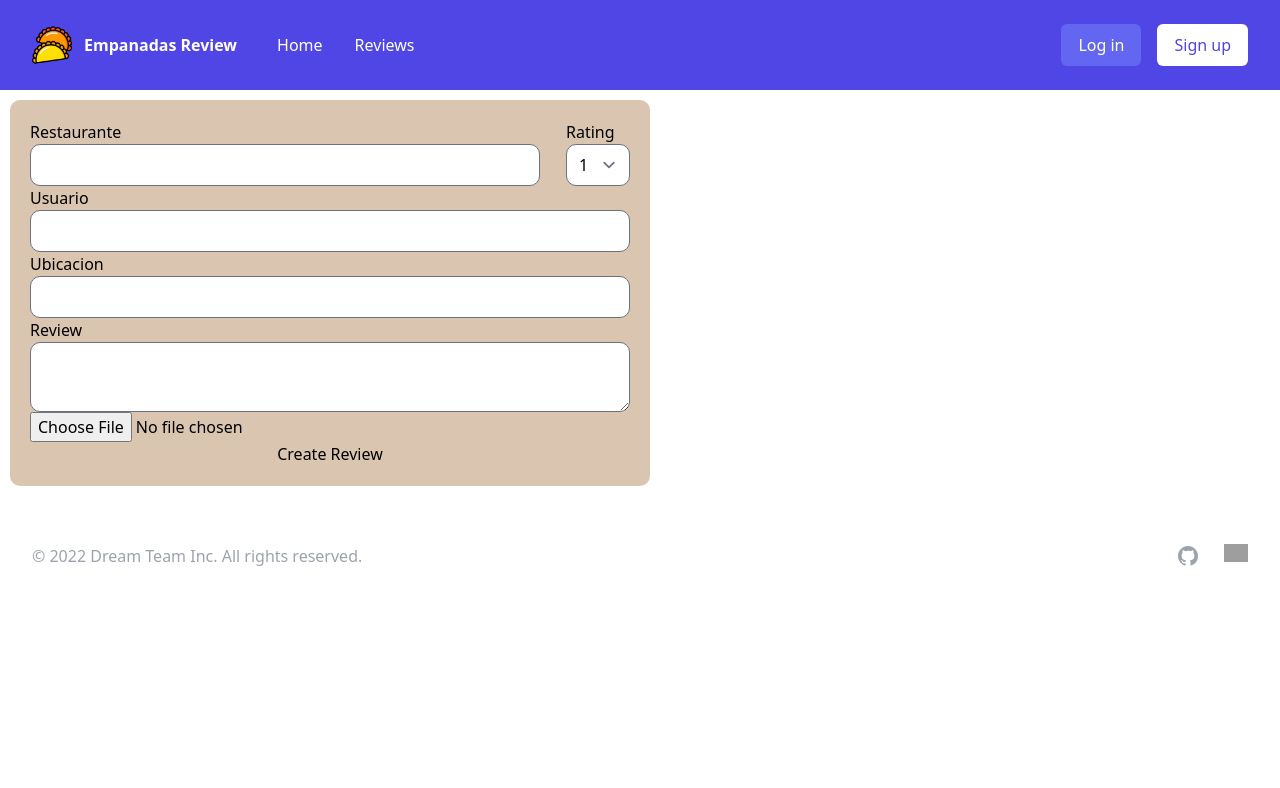
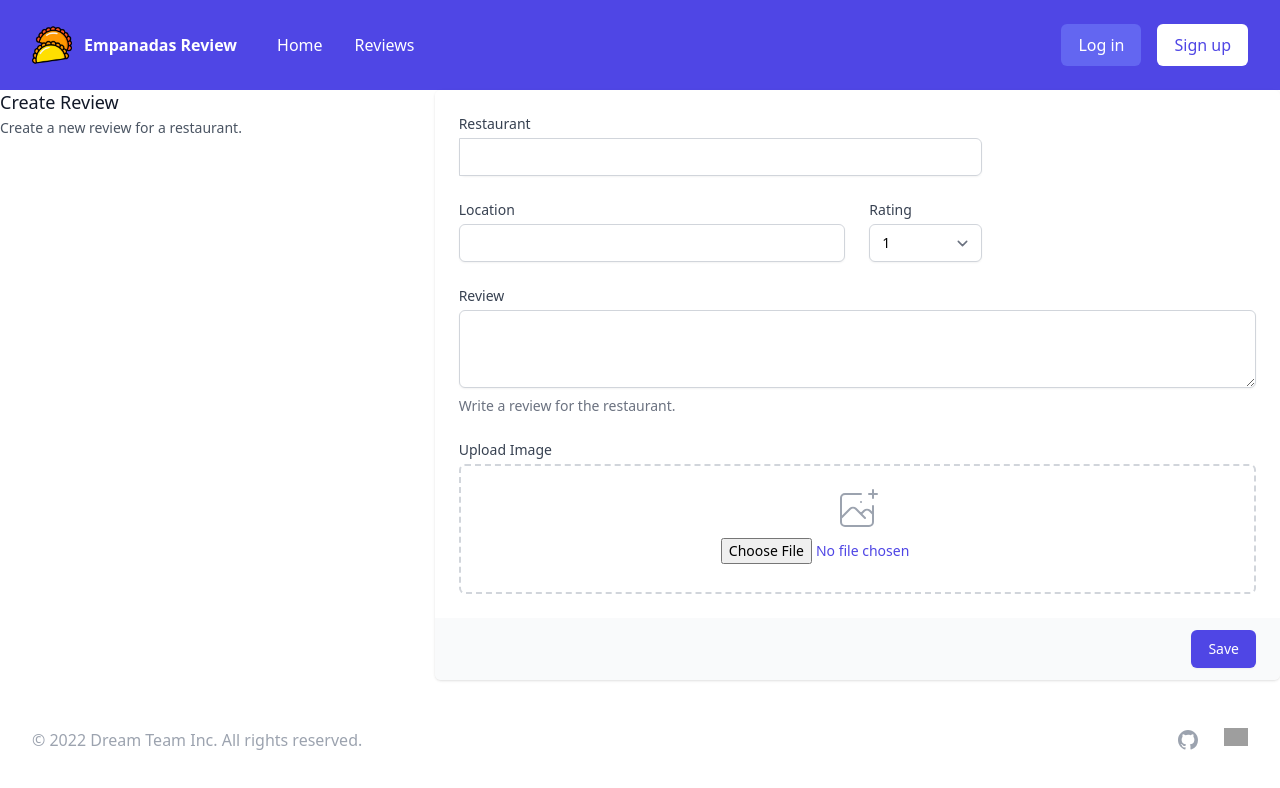
Before and after one commit to estebansalguero/main-project-front, a React (Vite) app: page /Reviews/Create in a window 1280 px wide. Shown: the top 788 px of the page. Built offline with nearby package versions, Linux system fonts and the light colour scheme; grey boxes are pictures that could not be loaded.

Commit message:
feat: work on forms and design

```diff
--- a/src/Components/Reviews/CreateReview.jsx
+++ b/src/Components/Reviews/CreateReview.jsx
@@ -1,14 +1,12 @@
 import React, { useState } from "react";
 import axios from "axios";
-import {Preview} from "../Preview";
+import { Preview } from "../Preview";
 
-import "./reviews.css";
 export default function CreateReview() {
   const [file, setFile] = useState(null);
   const onInputChange = (event) => {
     setFile(event.target.files[0]);
     var fileName = event.target.files[0].name;
-    console.log(fileName);
     setName(fileName);
   };
 
@@ -16,7 +14,6 @@ export default function CreateReview() {
     event.preventDefault();
     const formData = new FormData();
     var fileName = file.name;
-    console.log(fileName);
     formData.append("file", file);
     axios
       .post("/uploadImg", formData)
@@ -30,15 +27,73 @@ export default function CreateReview() {
   };
 
   return (
-    <div className="createReview">
-      <div className="topCreateReview">
-        <div className="restauranteDiv">
-          <p>Restaurante</p>
-          <input type="text" id="restauranteIn" className="inputReview" />
+    <>
+      <div>
+        <div className="md:grid md:grid-cols-3 md:gap-6">
+          <div className="md:col-span-1">
+            <div className="px-4 sm:px-0">
+              <h3 className="text-lg font-medium leading-6 text-gray-900">
+                Create Review
+              </h3>
+              <p className="mt-1 text-sm text-gray-600">
+                Create a new review for a restaurant.
+              </p>
             </div>
-        <div>
-          <p>Rating</p>
-          <select id="ratingIn" className="inputReview">
+          </div>
+          <div className="mt-5 md:mt-0 md:col-span-2">
+            <form action="#" method="POST">
+              <div className="shadow sm:rounded-md sm:overflow-hidden">
+                <div className="px-4 py-5 bg-white space-y-6 sm:p-6">
+                  <div className="grid grid-cols-3 gap-6">
+                    <div className="col-span-3 sm:col-span-2">
+                      <label
+                        htmlFor="restauranteIn"
+                        className="block text-sm font-medium text-gray-700"
+                      >
+                        Restaurant
+                      </label>
+                      <div className="mt-1 flex rounded-md shadow-sm">
+                        <input
+                          type="text"
+                          name="restauranteIn"
+                          id="restauranteIn"
+                          className="focus:ring-indigo-500 focus:border-indigo-500 flex-1 block w-full rounded-none rounded-r-md sm:text-sm border-gray-300"
+                        />
+                      </div>
+                    </div>
+                  </div>
+
+                  <div className="mt-5 md:mt-0 md:col-span-2">
+                    <div className="grid grid-cols-6 gap-6">
+                      <div className="col-span-6 sm:col-span-3">
+                        <label
+                          htmlFor="ubicacionIn"
+                          className="block text-sm font-medium text-gray-700"
+                        >
+                          Location
+                        </label>
+                        <input
+                          type="text"
+                          name="ubicacionIn"
+                          id="ubicacionIn"
+                          autoComplete="given-name"
+                          className="mt-1 focus:ring-indigo-500 focus:border-indigo-500 block w-full shadow-sm sm:text-sm border-gray-300 rounded-md"
+                        />
+                      </div>
+
+                      <div className="col-span-1 sm:col-span-1">
+                        <label
+                          htmlFor="ratingIn"
+                          className="block text-sm font-medium text-gray-700"
+                        >
+                          Rating
+                        </label>
+                        <select
+                          name="ratingIn"
+                          id="ratingIn"
+                          autoComplete="family-name"
+                          className="mt-1 focus:ring-indigo-500 focus:border-indigo-500 block w-full shadow-sm sm:text-sm border-gray-300 rounded-md"
+                        >
                           <option value="1">1</option>
                           <option value="2">2</option>
                           <option value="3">3</option>
@@ -47,22 +102,80 @@ export default function CreateReview() {
                         </select>
                       </div>
                     </div>
-      <p>Usuario</p>
-      <input type="text" id="usuarioIn" className="inputReview" value={sessionStorage.getItem("userName")} disabled/>
-      <p>Ubicacion</p>
-      <input type="text" id="ubicacionIn" className="inputReview" />
-      <p>Review</p>
-      <textarea type="textArea" id="reviewIn" className="textAreaReview" />
+                  </div>
+
+                  <div>
+                    <label
+                      htmlFor="reviewIn"
+                      className="block text-sm font-medium text-gray-700"
+                    >
+                      Review
+                    </label>
+                    <div className="mt-1">
+                      <textarea
+                        id="reviewIn"
+                        name="reviewIn"
+                        rows={3}
+                        className="shadow-sm focus:ring-indigo-500 focus:border-indigo-500 mt-1 block w-full sm:text-sm border border-gray-300 rounded-md"
+                        defaultValue={""}
+                      />
+                    </div>
+                    <p className="mt-2 text-sm text-gray-500">
+                      Write a review for the restaurant.
+                    </p>
+                  </div>
+
+                  <div>
                     <form>
-        <input type="file" onChange={onInputChange} />
-        <p id="fileName" hidden>a</p>
+                      <label className="block text-sm font-medium text-gray-700">
+                        Upload Image
+                      </label>
+                      <div className="mt-1 flex justify-center px-6 pt-5 pb-6 border-2 border-gray-300 border-dashed rounded-md">
+                        <div className="space-y-1 text-center">
+                          <svg
+                            className="mx-auto h-12 w-12 text-gray-400"
+                            stroke="currentColor"
+                            fill="none"
+                            viewBox="0 0 48 48"
+                            aria-hidden="true"
+                          >
+                            <path
+                              d="M28 8H12a4 4 0 00-4 4v20m32-12v8m0 0v8a4 4 0 01-4 4H12a4 4 0 01-4-4v-4m32-4l-3.172-3.172a4 4 0 00-5.656 0L28 28M8 32l9.172-9.172a4 4 0 015.656 0L28 28m0 0l4 4m4-24h8m-4-4v8m-12 4h.02"
+                              strokeWidth={2}
+                              strokeLinecap="round"
+                              strokeLinejoin="round"
+                            />
+                          </svg>
+                          <div className="flex text-sm text-gray-600">
+                            <label
+                              htmlFor="file-upload"
+                              className="relative cursor-pointer bg-white rounded-md font-medium text-indigo-600 hover:text-indigo-500 focus-within:outline-none focus-within:ring-2 focus-within:ring-offset-2 focus-within:ring-indigo-500"
+                            >
+                              <input onChange={onInputChange} type="file" />
+                              <p id="messageCreate" />
+                            </label>
+                          </div>
+                          <p id="fileName" />
+                        </div>
+                      </div>
                     </form>
-
-      <button className="crudButton" onClick={onFormSubmit}>
-        Create Review
+                  </div>
+                </div>
+                <div className="px-4 py-3 bg-gray-50 text-right sm:px-6">
+                  <button
+                    onClick={onFormSubmit}
+                    type="submit"
+                    className="inline-flex justify-center py-2 px-4 border border-transparent shadow-sm text-sm font-medium rounded-md text-white bg-indigo-600 hover:bg-indigo-700 focus:outline-none focus:ring-2 focus:ring-offset-2 focus:ring-indigo-500"
+                  >
+                    Save
                   </button>
-      <p id="messageCreate"></p>
                 </div>
+              </div>
+            </form>
+          </div>
+        </div>
+      </div>
+    </>
   );
 }
 
@@ -78,6 +191,8 @@ async function createReview() {
   let ubicacion = document.getElementById("ubicacionIn").value;
   var todayDate = new Date().toISOString().slice(0, 10);
   let fileName = document.getElementById("fileName").innerHTML;
+
+console.log(fileName);
 
   const requestOptions = {
     method: "POST",
--- a/src/Views/Login/Login.jsx
+++ b/src/Views/Login/Login.jsx
@@ -1,32 +1,115 @@
 import UserProfile from "../../Components/UserData/UserProfile";
-import "./login.css";
+import Logo from "../../assets/images/empanada.png";
 
 export default function Login() {
   return (
-    <div className="homeContent">
-      <h1>Login</h1>
-      <p>Username</p>
-      <input type="text" id="userName" />
-      <p>Password</p>
-      <input type="password" id="password" />
-      <button onClick={handleLogin}>Login</button>
-      <i>New here? <a href="/Signin" className="signIn">Sign in</a></i>
-    </div>
+    <>
+      <div className="min-h-full flex flex-col justify-center py-12 sm:px-6 lg:px-8">
+        <div className="sm:mx-auto sm:w-full sm:max-w-md">
+          <img className="mx-auto h-12 w-auto" src={Logo} alt="Workflow" />
+          <h2 className="mt-6 text-center text-3xl font-extrabold text-gray-900">
+            Log In
+          </h2>
+        </div>
+
+        <div className="mt-8 sm:mx-auto sm:w-full sm:max-w-md">
+          <div className="bg-white py-8 px-4 shadow sm:rounded-lg sm:px-10">
+            <form className="space-y-6" action="#" method="POST">
+              <div>
+                <label
+                  htmlFor="userName"
+                  className="block text-sm font-medium text-gray-700"
+                >
+                  Username
+                </label>
+                <div className="mt-1">
+                  <input
+                    id="userName"
+                    name="userName"
+                    type="text"
+                    autocomplete="userName"
+                    required
+                    className="appearance-none block w-full px-3 py-2 border border-gray-300 rounded-md shadow-sm placeholder-gray-400 focus:outline-none focus:ring-indigo-500 focus:border-indigo-500 sm:text-sm"
+                  />
+                </div>
+              </div>
+
+              <div>
+                <label
+                  htmlFor="password"
+                  className="block text-sm font-medium text-gray-700"
+                >
+                  Password
+                </label>
+                <div className="mt-1">
+                  <input
+                    id="password"
+                    name="password"
+                    type="password"
+                    autocomplete="current-password"
+                    required
+                    className="appearance-none block w-full px-3 py-2 border border-gray-300 rounded-md shadow-sm placeholder-gray-400 focus:outline-none focus:ring-indigo-500 focus:border-indigo-500 sm:text-sm"
+                  />
+                </div>
+              </div>
+
+              <div>
+                <button
+                  type="submit"
+                  className="w-full flex justify-center py-2 px-4 border border-transparent rounded-md shadow-sm text-sm font-medium text-white bg-indigo-600 hover:bg-indigo-700 focus:outline-none focus:ring-2 focus:ring-offset-2 focus:ring-indigo-500"
+                  onClick={handleLogin}
+                >
+                  Sign in
+                </button>
+              </div>
+            </form>
+
+            <div className="mt-6">
+              <div className="relative">
+                <div className="absolute inset-0 flex items-center">
+                  <div className="w-full border-t border-gray-300" />
+                </div>
+                <div className="relative flex justify-center text-sm">
+                  <span className="px-2 bg-white text-gray-500">New here?</span>
+                </div>
+              </div>
+
+              <div>
+                <a
+                  href="/Signin"
+                  className="mt-6 w-full inline-flex justify-center py-2 px-4 border border-gray-300 rounded-md shadow-sm bg-white text-sm font-medium text-gray-500 hover:bg-gray-50"
+                >
+                  Create account
+                </a>
+              </div>
+            </div>
+          </div>
+        </div>
+      </div>
+    </>
   );
 }
 
 async function handleLogin() {
   var data = await getUserlogin();
-  UserProfile.setUserData(data[0][0], data[0][1], data[0][2], data[0][3], data[0][4], data[0][5], data[0][6]);
+  UserProfile.setUserData(
+    data[0][0],
+    data[0][1],
+    data[0][2],
+    data[0][3],
+    data[0][4],
+    data[0][5],
+    data[0][6]
+  );
   window.location.href = "/profile";
 }
-
-
 
 async function getUserlogin() {
   const userName = document.getElementById("userName").value;
   const password = document.getElementById("password").value;
-  const response = await fetch("/userCrud?userName="+userName+"&password="+password);
+  const response = await fetch(
+    "/userCrud?userName=" + userName + "&password=" + password
+  );
   const data = await response.text();
   console.log(data);
 
```
Lines whose indentation alone changed are shown as unchanged.
